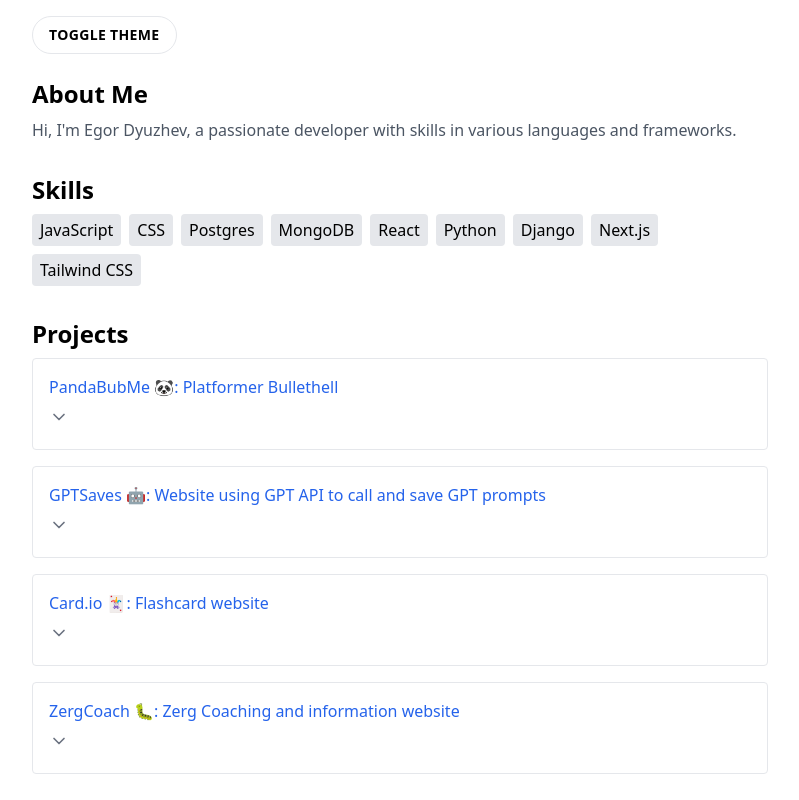
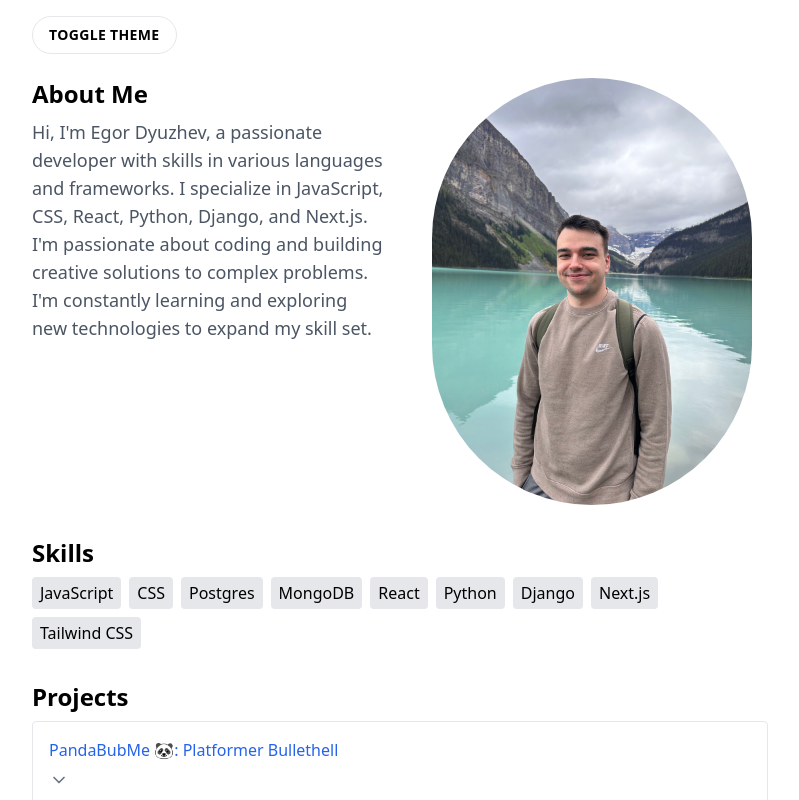
Before and after one commit to EGORDYU/next-portfolio, a Next.js app: page / in a window 1280 px wide. Shown: the top 800 px of the page, without its empty margins (240-1039 px from the left). Built offline with nearby package versions, Linux system fonts and the light colour scheme.

Commit message:
animations picture of me

```diff
--- a/package.json
+++ b/package.json
@@ -11,6 +11,7 @@
   "dependencies": {
     "@tailwindcss/forms": "^0.5.3",
     "autoprefixer": "^10.4.14",
+    "framer-motion": "^10.12.16",
     "next": "13.4.2",
     "next-themes": "^0.2.1",
     "postcss": "^8.4.24",
--- a/pages/index.js
+++ b/pages/index.js
@@ -3,34 +3,37 @@ import Head from 'next/head';
 import styles from '@/styles/Home.module.css';
 import { useTheme } from 'next-themes';
 import { FiChevronDown } from 'react-icons/fi';
+import { motion } from 'framer-motion';
+
 
 const projects = [
   {
     title: 'PandaBubMe 🐼',
     description: 'Platformer Bullethell',
     link: 'https://egordyu.github.io/project-1/',
-    additionalDescription: 'As part of my coursework, I designed and coded an interactive platformer game with a panda character using canvas and HTML/JavaScript. I researched various platformer games for inspiration, designed the games characters and environment, and incorporated game mechanics to make it engaging (Situation, Task). The final product was a fun and interactive game that received positive feedback and helped me improve my coding and game design skills',
+    additionalDescription: 'As part of my coursework, I designed and coded an interactive platformer game with a panda character using canvas and HTML/JavaScript. I researched various platformer games for inspiration, designed the game\'s characters and environment, and incorporated game mechanics to make it engaging. The final product was a fun and interactive game that received positive feedback and helped me improve my coding and game design skills.',
   },
   {
     title: 'GPTSaves 🤖',
     description: 'Website using GPT API to call and save GPT prompts',
     link: 'https://gptsaves-deployment-project2.herokuapp.com/ ',
-    additionalDescription: 'I developed a website that allows users to communicate with ChatGPT, a chatbot, and securely save their conversations. I integrated the ChatGPT API, designed the UI/UX using HTML, CSS, and JavaScript, and connected it to a PostgreSQL database for secure storage. The website received positive feedback and improved my web development skills, particularly in working with APIs, UI/UX design, database connectivity, and user security',
+    additionalDescription: 'I developed a website that allows users to communicate with ChatGPT, a chatbot, and securely save their conversations. I integrated the ChatGPT API, designed the UI/UX using HTML, CSS, and JavaScript, and connected it to a PostgreSQL database for secure storage. The website received positive feedback and improved my web development skills, particularly in working with APIs, UI/UX design, database connectivity, and user security.',
   },
   {
     title: 'Card.io 🃏',
     description: 'Flashcard website',
     link: 'https://velvety-croissant-33ec85.netlify.app/decks',
-    additionalDescription: 'Additional description for Card.io project',
+    additionalDescription: 'I created a flashcard website called Card.io, which allows users to create and study decks of flashcards. The website features an intuitive user interface, responsive design, and seamless integration of flashcard functionality. Users can easily create, edit, and review flashcards, making it a valuable tool for learning and studying various subjects.',
   },
   {
     title: 'ZergCoach 🐛',
     description: 'Zerg Coaching and information website',
     link: 'https://main--lustrous-kulfi-ced407.netlify.app/',
-    additionalDescription: 'Additional description for ZergCoach project',
+    additionalDescription: 'ZergCoach is a website dedicated to providing coaching and information about playing Zerg in StarCraft II. It offers comprehensive guides, strategies, and tips for Zerg players of all skill levels. The website also features a community forum where players can discuss strategies, share replays, and connect with other Zerg enthusiasts. Whether you\'re a beginner or an experienced Zerg player, ZergCoach is your go-to resource for improving your gameplay and staying updated with the latest Zerg strategies.',
   },
   // Add more projects here...
 ];
+
 
 const skills = [
   'JavaScript',
@@ -55,10 +58,8 @@ export default function Home() {
 
   const toggleExpand = (index) => {
     if (index === expandedIndex) {
-      // Collapse the currently expanded project
       setExpandedIndex(-1);
     } else {
-      // Expand the clicked project
       setExpandedIndex(index);
     }
   };
@@ -84,29 +85,85 @@ export default function Home() {
       </button>
 
       <main>
-        <section id="about" className="mb-8">
-          <h1 className="font-bold text-2xl mb-2">About Me</h1>
-          <p className="text-gray-600 dark:text-gray-400">
-            Hi, I'm Egor Dyuzhev, a passionate developer with skills in various languages and frameworks.
-          </p>
+        <section id="about" className="mb-8 flex items-center">
+          <div className="grid grid-cols-2 gap-8">
+            <div>
+              <motion.h1
+                initial={{ opacity: 0, y: 20 }}
+                animate={{ opacity: 1, y: 0 }}
+                transition={{ duration: 0.8 }}
+                className="font-bold text-2xl mb-2"
+              >
+                About Me
+              </motion.h1>
+              <motion.p
+                initial={{ opacity: 0, y: 20 }}
+                animate={{ opacity: 1, y: 0 }}
+                transition={{ duration: 0.8, delay: 0.2 }}
+                className="text-lg text-gray-600 dark:text-gray-400"
+              >
+                Hi, I'm Egor Dyuzhev, a passionate developer with skills in various languages and
+                frameworks. I specialize in JavaScript, CSS, React, Python, Django, and Next.js. I'm passionate about coding and building creative solutions to complex problems. I'm constantly learning and exploring new technologies to expand my skill set.
+              </motion.p>
+            </div>
+            <motion.div
+              initial={{ opacity: 0, y: 20 }}
+              animate={{ opacity: 1, y: 0 }}
+              transition={{ duration: 0.8, delay: 0.4 }}
+              className="flex justify-center"
+            >
+              <img src="/egor.png" alt="Egor Dyuzhev" className="w-80 h-102 rounded-full" />
+            </motion.div>
+          </div>
         </section>
 
         <section id="skills" className="mb-8">
-          <h1 className="font-bold text-2xl mb-2">Skills</h1>
-          <ul className="flex flex-wrap gap-2">
+          <motion.h1
+            initial={{ opacity: 0, y: 20 }}
+            animate={{ opacity: 1, y: 0 }}
+            transition={{ duration: 0.8, delay: 0.6 }}
+            className="font-bold text-2xl mb-2"
+          >
+            Skills
+          </motion.h1>
+          <motion.ul
+            initial={{ opacity: 0, y: 20 }}
+            animate={{ opacity: 1, y: 0 }}
+            transition={{ duration: 0.8, delay: 0.8 }}
+            className="flex flex-wrap gap-2"
+          >
             {skills.map((skill, index) => (
-              <li key={index} className="bg-gray-200 dark:bg-gray-700 py-1 px-2 rounded">
+              <motion.li
+                key={index}
+                initial={{ opacity: 0, scale: 0.8 }}
+                animate={{ opacity: 1, scale: 1 }}
+                transition={{ duration: 0.4, delay: index * 0.1 }}
+                className="bg-gray-200 dark:bg-gray-700 py-1 px-2 rounded"
+              >
                 {skill}
-              </li>
+              </motion.li>
             ))}
-          </ul>
+          </motion.ul>
         </section>
 
         <section id="projects" className="mb-8">
-  <h1 className="font-bold text-2xl mb-2">Projects</h1>
+          <motion.h1
+            initial={{ opacity: 0, y: 20 }}
+            animate={{ opacity: 1, y: 0 }}
+            transition={{ duration: 0.8, delay: 1 }}
+            className="font-bold text-2xl mb-2"
+          >
+            Projects
+          </motion.h1>
           <ul className="grid grid-cols-1 gap-4">
             {projects.map((project, index) => (
-  <li key={index} className="border dark:border-gray-700 p-4 rounded project">
+              <motion.li
+                key={index}
+                initial={{ opacity: 0, y: 20 }}
+                animate={{ opacity: 1, y: 0 }}
+                transition={{ duration: 0.8, delay: 1.2 + index * 0.2 }}
+                className="border dark:border-gray-700 p-4 rounded project"
+              >
                 <div>
                   <a
                     href={project.link}
@@ -127,26 +184,54 @@ export default function Home() {
                   </button>
                 </div>
                 {expandedIndex === index && (
-      <div className="mt-2">
+                  <motion.div
+                    initial={{ opacity: 0, y: 10 }}
+                    animate={{ opacity: 1, y: 0 }}
+                    transition={{ duration: 0.4 }}
+                    className="mt-2"
+                  >
                     <p>{project.additionalDescription}</p>
                     {/* Add any additional content you want to show when expanded */}
-      </div>
+                  </motion.div>
                 )}
-  </li>
+              </motion.li>
             ))}
-
-
-
           </ul>
         </section>
 
-
-
         <section id="contact">
-          <h1 className="font-bold text-2xl mb-2">Contact Me</h1>
-          <p className="text-gray-600 dark:text-gray-400">Email: egordyuzhev@gmail.com</p>
-          <p className="text-gray-600 dark:text-gray-400">LinkedIn: www.linkedin.com/in/egor-dyuzhev</p>
-          <p className="text-gray-600 dark:text-gray-400">GitHub: github.com/EGORDYU</p>
+          <motion.h1
+            initial={{ opacity: 0, y: 20 }}
+            animate={{ opacity: 1, y: 0 }}
+            transition={{ duration: 0.8, delay: 1.4 }}
+            className="font-bold text-2xl mb-2"
+          >
+            Contact Me
+          </motion.h1>
+          <motion.p
+            initial={{ opacity: 0, y: 20 }}
+            animate={{ opacity: 1, y: 0 }}
+            transition={{ duration: 0.8, delay: 1.6 }}
+            className="text-gray-600 dark:text-gray-400"
+          >
+            Email: egordyuzhev@gmail.com
+          </motion.p>
+          <motion.p
+            initial={{ opacity: 0, y: 20 }}
+            animate={{ opacity: 1, y: 0 }}
+            transition={{ duration: 0.8, delay: 1.8 }}
+            className="text-gray-600 dark:text-gray-400"
+          >
+            LinkedIn: www.linkedin.com/in/egor-dyuzhev
+          </motion.p>
+          <motion.p
+            initial={{ opacity: 0, y: 20 }}
+            animate={{ opacity: 1, y: 0 }}
+            transition={{ duration: 0.8, delay: 2 }}
+            className="text-gray-600 dark:text-gray-400"
+          >
+            GitHub: github.com/EGORDYU
+          </motion.p>
         </section>
       </main>
     </div>
```
Also changed, not shown: public/egor.png (added), 1 other file (tests, documents, lock files or other folders). Lines whose indentation alone changed are shown as unchanged.
